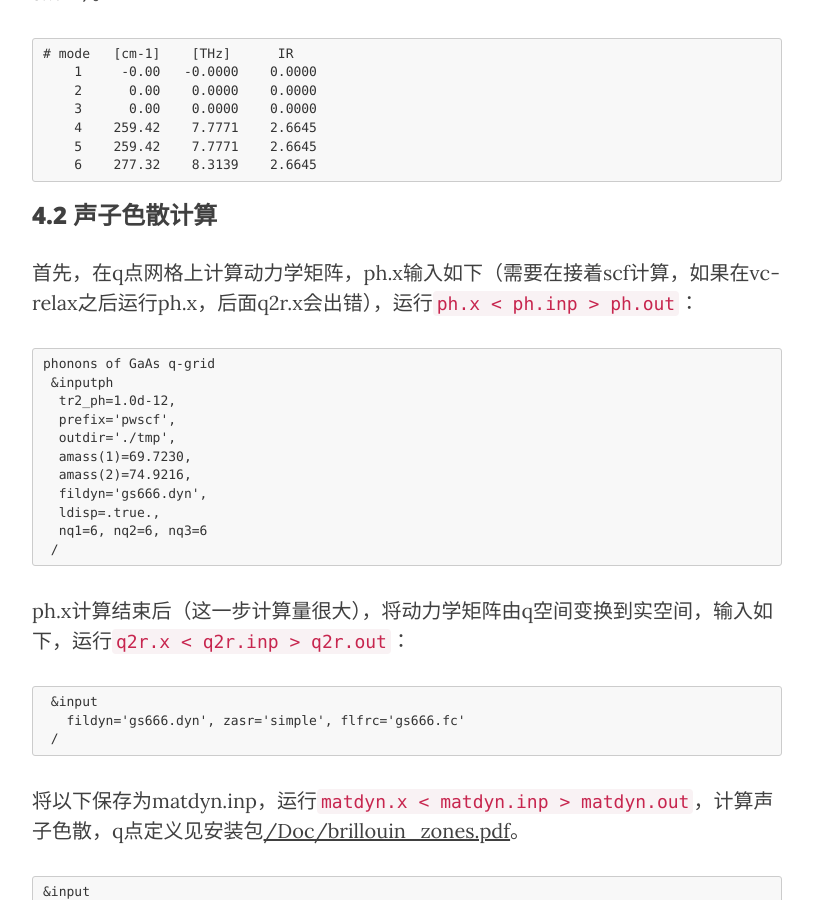
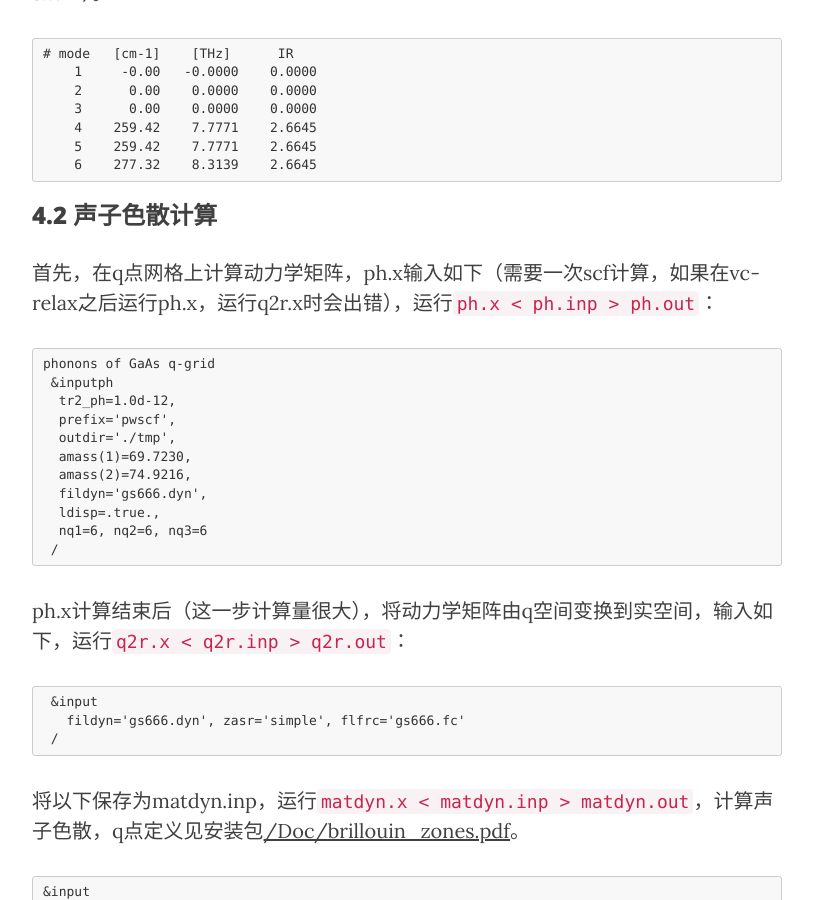
Before and after one commit to yyyu200/DFTbook, a Jekyll site: the page built from _posts/2019-04-01-HandsOn.md, in a window 1280 px wide and 900 px high, scrolled down 24385 px. Shown: the whole window, without its empty margins (233-1046 px from the left). Built offline with Jekyll 4.4.1, drawn with Linux system fonts in a browser that asks for light colours; nearby versions of some CDN libraries; formulas are drawn with MathJax 3; comment, search, counter and statistics services are not loaded.

Commit message:
modify at20190611-14:39:12-aliyun

````diff
--- a/_posts/2019-04-01-HandsOn.md
+++ b/_posts/2019-04-01-HandsOn.md
@@ -866,7 +866,7 @@ phonons of GaAs at Gamma
 ```
 
 ### 4.2 声子色散计算
-首先，在q点网格上计算动力学矩阵，ph.x输入如下（需要在接着scf计算，如果在vc-relax之后运行ph.x，后面q2r.x会出错），运行```ph.x < ph.inp > ph.out```：
+首先，在q点网格上计算动力学矩阵，ph.x输入如下（需要一次scf计算，如果在vc-relax之后运行ph.x，运行q2r.x时会出错），运行```ph.x < ph.inp > ph.out```：
 
 ```
 phonons of GaAs q-grid
@@ -917,6 +917,7 @@ ph.x计算结束后（这一步计算量很大），将动力学矩阵由q空间
 
 ## 5. 杂化泛函和Wannier函数
 
+
 ## 6. 点缺陷的计算
 缺陷的形成能是含缺陷体系和参考体系之间的总能差值。点缺陷的计算公式为[9]：
 $E^f[X^q] = E_{tot}[X^q]-E_{tot}[bulk]-\sum_i n_i \mu_i + q \left(E_{VBM} + \mu_e \right) + E_{corr} $
````
